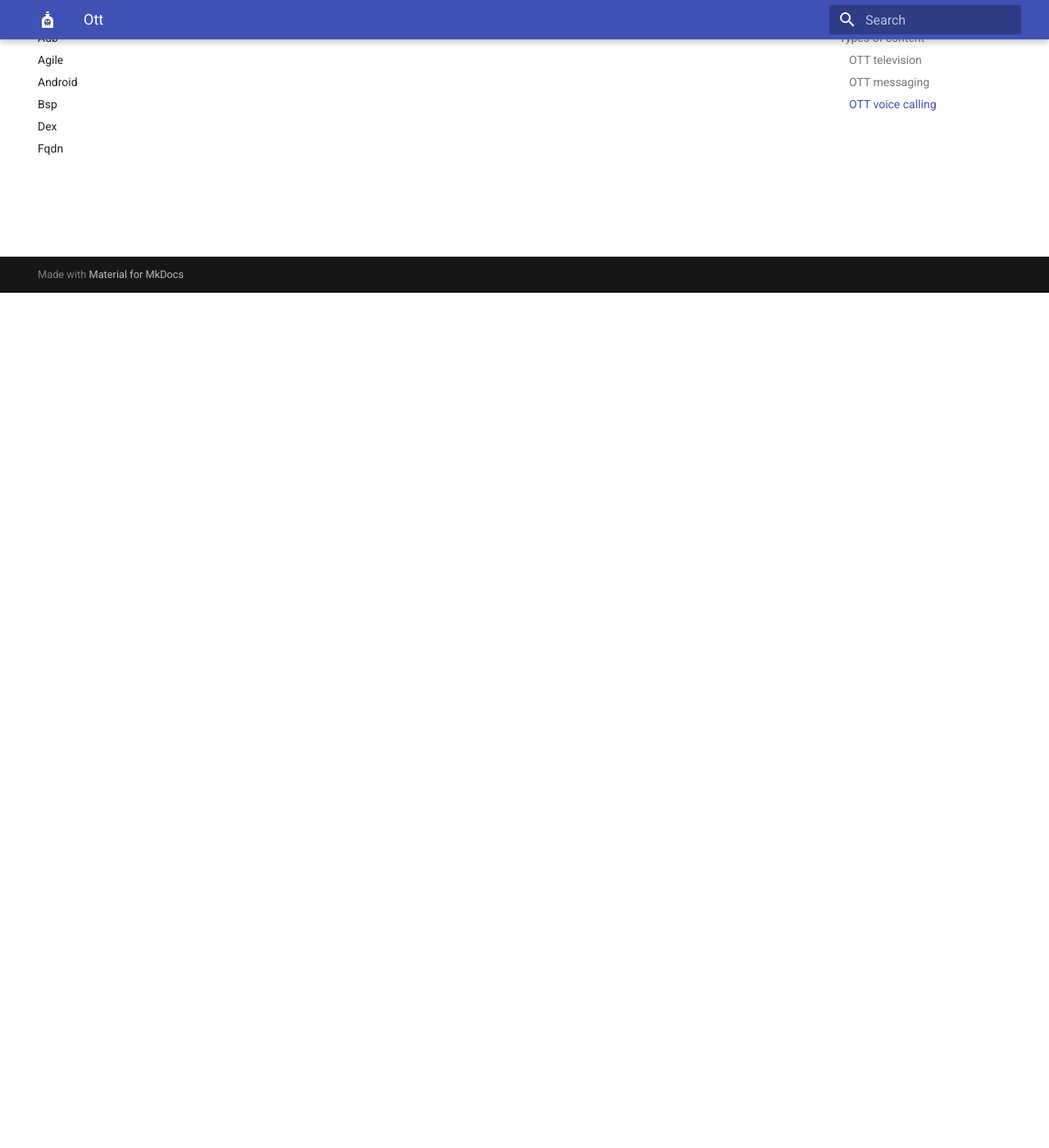
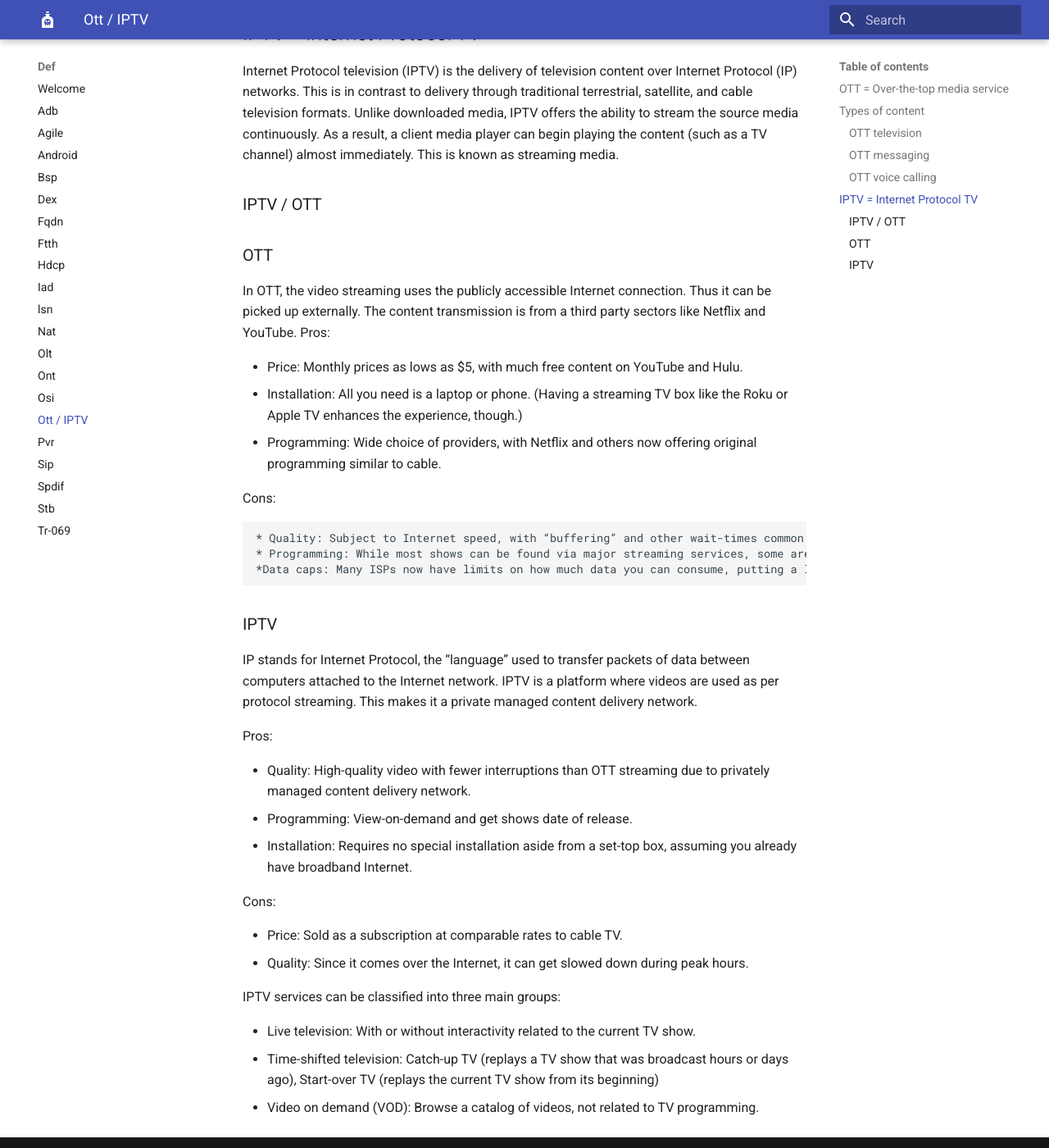
Before and after one commit to torrentcome/def, an MkDocs documentation site: the page built from docs/ott.md, in a window 1280 px wide and 1400 px high, scrolled down 1043 px. Shown: the whole window at 82% size. Built offline with MkDocs 1.6.1 and Material for MkDocs 9.7.7, drawn with Linux system fonts in a browser that asks for light colours.

Commit message:
add iptv

```diff
--- a/docs/ott.md
+++ b/docs/ott.md
@@ -1,4 +1,4 @@
-# Ott
+# Ott / IPTV
 ## OTT = Over-the-top media service
 
 An over-the-top (OTT) media service is a streaming media service offered directly to viewers via the Internet. OTT bypasses cable, broadcast, and satellite television platforms, the companies that traditionally act as a controller or distributor of such content.[1] It has also been used to describe no-carrier cellphones, where all communications are charged as data,[2] avoiding monopolistic competition, or apps for phones that transmit data in this manner, including both those that replace other call methods[3][4] and those that update software.[4][5]
@@ -15,3 +15,44 @@ The term is most synonymous with subscription-based video-on-demand (SVoD) servi
 
 ### OTT voice calling
 - OTT voice calling, usually called VoIP, capabilities, for instance, as provided by Skype, WeChat, Viber, and WhatsApp use open internet communication protocols to replace and sometimes enhance existing operator controlled services offered by mobile phone operators
+
+## IPTV = Internet Protocol TV
+Internet Protocol television (IPTV) is the delivery of television content over Internet Protocol (IP) networks.
+This is in contrast to delivery through traditional terrestrial, satellite, and cable television formats.
+Unlike downloaded media, IPTV offers the ability to stream the source media continuously.
+As a result, a client media player can begin playing the content (such as a TV channel) almost immediately.
+This is known as streaming media.
+
+### IPTV / OTT
+### OTT
+In OTT, the video streaming uses the publicly accessible Internet connection. Thus it can be picked up externally. The content transmission is from a third party sectors like Netflix and YouTube.
+Pros:
+
+   * Price: Monthly prices as lows as $5, with much free content on YouTube and Hulu.
+   * Installation: All you need is a laptop or phone. (Having a streaming TV box like the Roku or Apple TV enhances the experience, though.)
+   * Programming: Wide choice of providers, with Netflix and others now offering original programming similar to cable.
+
+Cons:
+
+    * Quality: Subject to Internet speed, with “buffering” and other wait-times common for slow connections and peak-hour viewing.
+    * Programming: While most shows can be found via major streaming services, some are cable-only and they generally don’t reach OTT streaming until the end of the season.
+    *Data caps: Many ISPs now have limits on how much data you can consume, putting a limit on how much you can watch each month, even with unlimited plans
+### IPTV
+ IP stands for Internet Protocol, the “language” used to transfer packets of data between computers attached to the Internet network. IPTV is a platform where videos are used as per protocol streaming. This makes it a private managed content delivery network.
+
+Pros:
+
+   * Quality: High-quality video with fewer interruptions than OTT streaming due to privately managed content delivery network.
+   * Programming: View-on-demand and get shows date of release.
+   * Installation: Requires no special installation aside from a set-top box, assuming you already have broadband Internet.
+
+Cons:
+
+   * Price: Sold as a subscription at comparable rates to cable TV.
+   * Quality: Since it comes over the Internet, it can get slowed down during peak hours.
+
+IPTV services can be classified into three main groups:
+
+   * Live television: With or without interactivity related to the current TV show.
+   * Time-shifted television: Catch-up TV (replays a TV show that was broadcast hours or days ago), Start-over TV (replays the current TV show from its beginning)
+   * Video on demand (VOD): Browse a catalog of videos, not related to TV programming.
```
